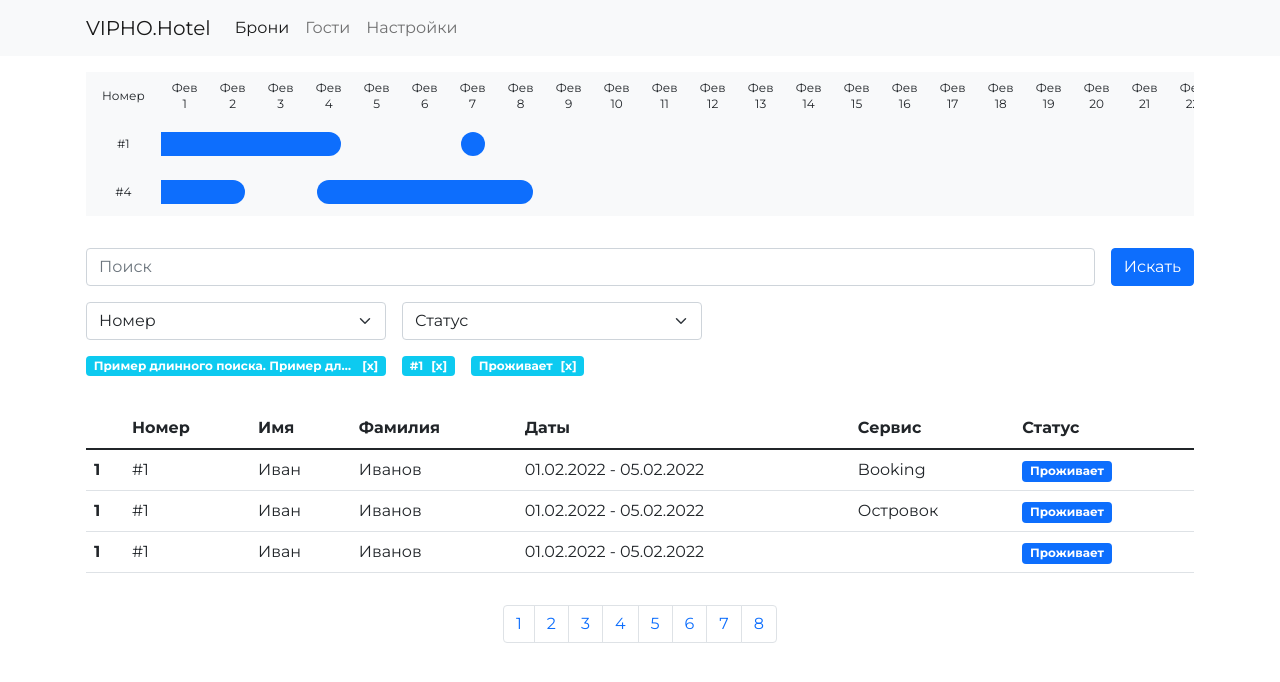
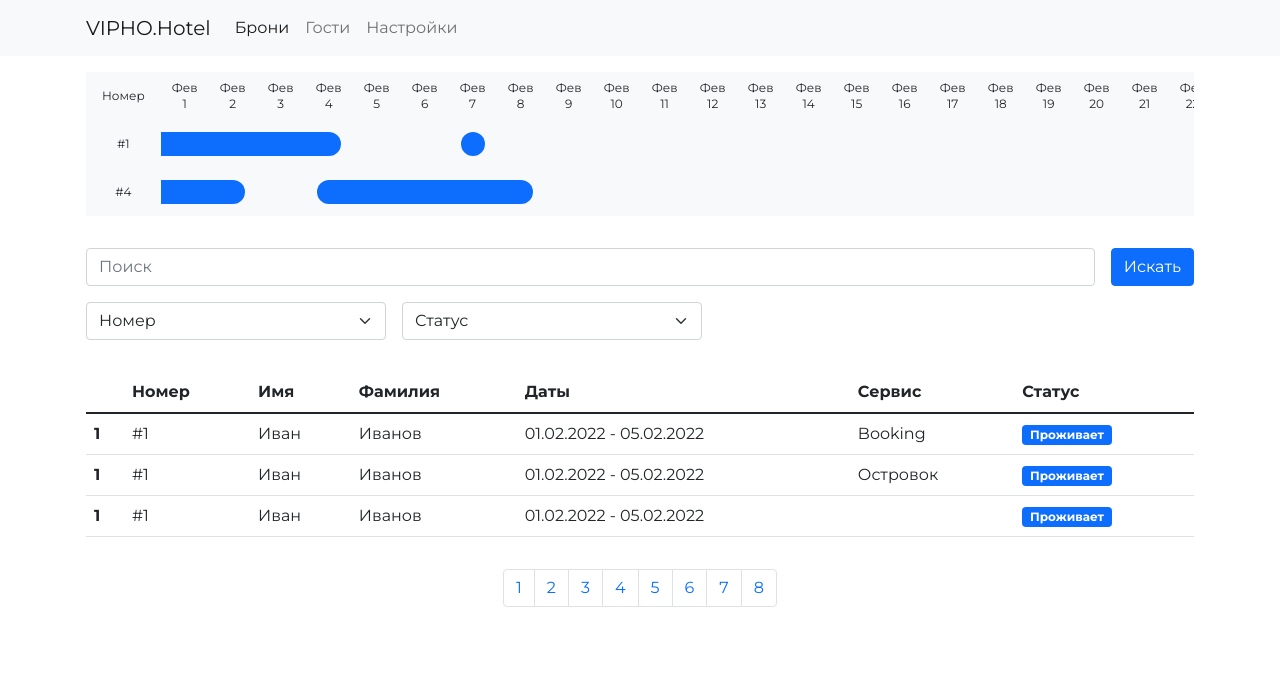
Before and after one commit to vipho/hotel-client, a Vue app: page /books in a window 1280 px wide. Shown: the top 682 px of the page. Built offline with nearby package versions, Linux system fonts and the light colour scheme.

Commit message:
Improve Search

```diff
--- a/src/components/Search.vue
+++ b/src/components/Search.vue
@@ -3,31 +3,38 @@
     <input v-model="inputQuery" type="text" class="form-control" :placeholder="$t('search')">
     <button type="submit" class="btn btn-primary ms-3">{{ $t('toSearch') }}</button>
   </form>
-  <div v-if="selectors.length !== 0" class="_selectors">
-    <select v-for="selector in selectors" @change="select(selector.name, $event.target.value)" class="form-select _select">
-      <option :selected="selectorValues[selector.name] === ''" value="">{{ selector.desc }}</option>
-      <option v-for="parameter in selector.parameters" :selected="selectorValues[selector.name] === parameter.key" :value="parameter.key">{{ parameter.desc }}</option>
+  <div v-if="Object.keys(selectors).length !== 0" class="_selectors">
+    <select v-for="[selectorKey, selector] in Object.entries(selectors)"
+            @change="select(selectorKey, $event.target.value)"
+            class="form-select _select"
+    >
+      <option :selected="selectorValues[selectorKey] === ''" value="">{{ selector.name }}</option>
+      <option v-for="[key, desc] of Object.entries(selector.parameters)"
+              :selected="selectorValues[selectorKey] === key"
+              :value="key"
+      >
+        {{ desc }}
+      </option>
     </select>
   </div>
-  <div class="_applied">
-    <span class="badge bg-info _badge"><span class="_info">Пример длинного поиска. Пример длинного поиска</span><span
-        class="_close">[x]</span></span>
-    <span class="badge bg-info _badge"><span class="_info">#1</span><span class="_close">[x]</span></span>
-    <span class="badge bg-info _badge"><span class="_info">{{ $t('statusLiving') }}</span><span
-        class="_close">[x]</span></span>
+  <div v-if="applied.length !== 0" class="_applied">
+    <span v-for="el in applied" class="badge bg-info _badge">
+      <span class="_info">{{ el.value }}</span>
+      <span @click="cancelApplied(el.type, el.key)" class="_close">[x]</span>
+    </span>
   </div>
 </template>
 
 <script lang="ts">
 import {defineComponent} from 'vue'
 
-export interface Selector {
-  name: string
-  desc: string
-  parameters: {
-    key: string
-    desc: string
-  }[]
+export interface Selectors {
+  [key: string]: {
+    name: string
+    parameters: {
+      [key: string]: string
+    }
+  }
 }
 
 const selectorValues: { [key: string]: string } = {}
@@ -50,13 +57,48 @@ export default defineComponent({
     if (this.$route.query.query !== undefined) {
       this.query = this.$route.query.query + ""
     }
-    this.selectors.forEach((selector: Selector) => {
-      if (this.$route.query[selector.name] !== "") {
-        this.selectorValues[selector.name] = this.$route.query[selector.name] + ""
+    for (const key of Object.keys(this.selectors)) {
+      if (this.$route.query[key] !== undefined) {
+        this.selectorValues[key] = this.$route.query[key] + ""
       }
-    })
+    }
+  },
+  watch: {},
+  computed: {
+    applied() {
+      const applied: { type: string, key: string, value: string }[] = []
+      if (this.query !== "") {
+        applied.push({
+          type: "query",
+          key: 'query',
+          value: this.query,
+        })
+      }
+      for (const [key, value] of Object.entries(this.selectorValues)) {
+        if (value !== "") {
+          applied.push({
+            type: "selector",
+            key,
+            value: this.selectors[key].parameters[value],
+          })
+        }
+      }
+      return applied
+    }
   },
   methods: {
+    cancelApplied(type: string, key: string) {
+      switch (type) {
+        case "query":
+          this.query = ""
+          break
+        case "selector":
+          this.selectorValues[key] = ""
+          break
+      }
+
+      this.changeURLQuery()
+    },
     changeURLQuery() {
       const query: { [key: string]: string } = {}
       if (this.query !== "") {
@@ -71,6 +113,7 @@ export default defineComponent({
     },
     search() {
       this.query = this.inputQuery
+      this.inputQuery = ""
 
       this.changeURLQuery()
     },
@@ -80,7 +123,6 @@ export default defineComponent({
       this.changeURLQuery()
     },
   },
-  watch: {},
 })
 </script>
 
--- a/src/views/Books/Books.vue
+++ b/src/views/Books/Books.vue
@@ -75,36 +75,22 @@ export default defineComponent({
   },
   data() {
     return {
-      selectors: [
-        {
-          name: 'room',
-          desc: this.$t('room'),
-          parameters: [
-            {
-              key: '1',
-              desc: '#1',
-            },
-            {
-              key: '2',
-              desc: '#2',
-            },
-            {
-              key: '3',
-              desc: '#3',
-            },
-          ],
+      selectors: {
+        'room': {
+          name: this.$t('room'),
+          parameters: {
+            1: '#1',
+            2: '#2',
+            3: '#3',
+          },
         },
-        {
-          name: 'status',
-          desc: this.$t('status'),
-          parameters: [
-            {
-              key: 'living',
-              desc: this.$t('statusLiving'),
-            },
-          ],
+        'status': {
+          name: this.$t('status'),
+          parameters: {
+            'living': this.$t('statusLiving'),
+          },
         },
-      ],
+      },
       rooms: [
         {
           room: '#1',
```
